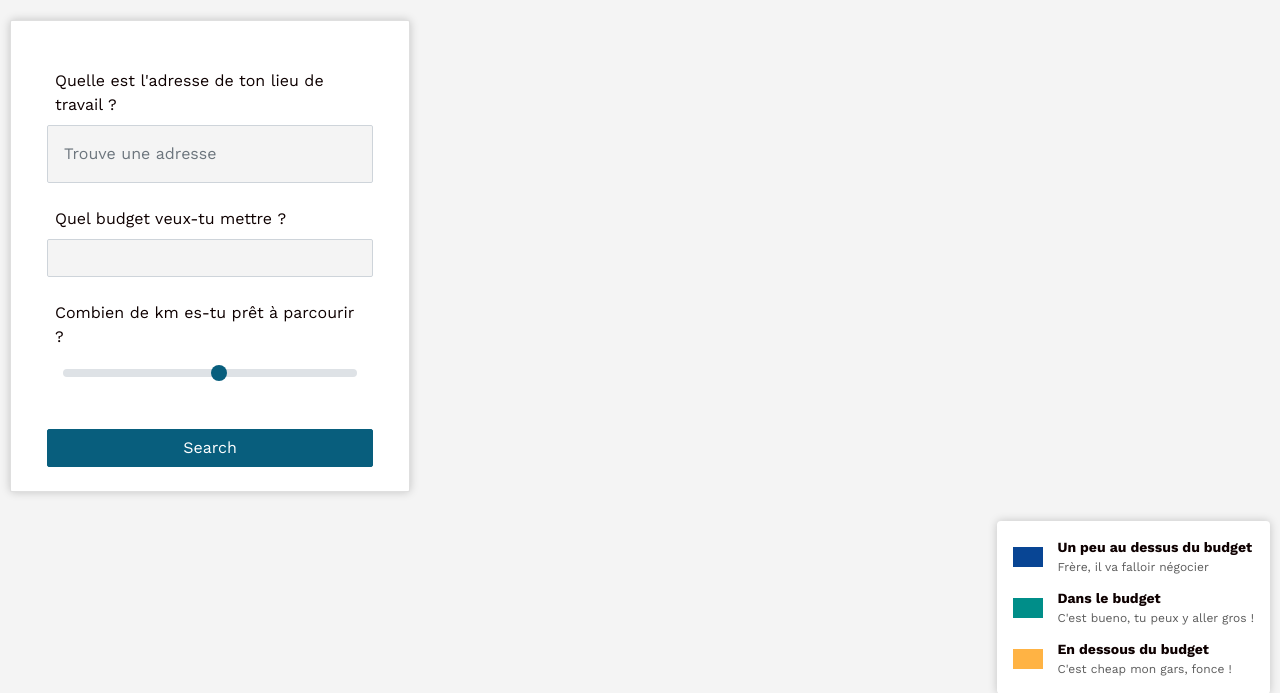
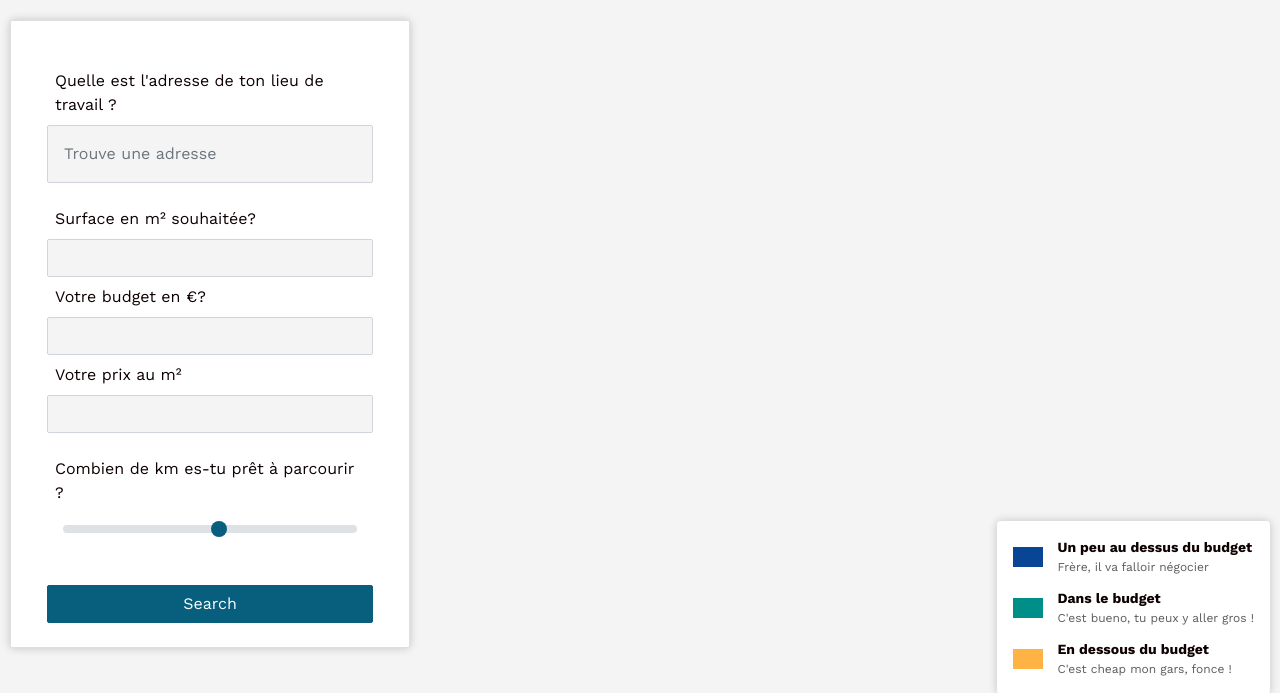
Before and after one commit to elbto/mappy-rhone, a Rails app: page /results in a window 1280 px wide. Shown: the part 59-752 px from the top of the page. Run offline with Rails 7, Linux system fonts and the light colour scheme; style sheets or scripts are compiled from the project's sources; parts of the project's set-up code (start-up, migrations or seed data) failed here and were passed over; some libraries are stand-ins or nearby versions.

Commit message:
on garde les infos sur la page index

```diff
--- a/app/views/communes/index.html.erb
+++ b/app/views/communes/index.html.erb
@@ -17,7 +17,6 @@
     }
   ]
 %>
-
 <main>
   <div class="mapbox-section">
     <div class="mapbox" id="map"
@@ -40,16 +39,21 @@
                                   id: 'geo-address',
                                   class:"form-control p-3" %>
               </div>
-              <div class="label my-3">
-                <%= f.label :price, 'Quel budget veux-tu mettre ?', class: "p-2" %>
-                <%= f.text_field :price_query, class:"form-control " %>
-              </div>
+           <div class="label my-3" data-controller="price">
+              <%= f.label :price, 'Surface en m² souhaitée?', class: "p-2" %>
+              <%= f.text_field :metre_query, class:"form-control ", data: { price_target: "metre", action: "keyup->price#calcul"}, value: params[:metre_query]%>
+              <%= f.label :price, 'Votre budget en €?', class: "p-2" %>
+              <%= f.text_field :budget_query, class:"form-control ", data: { price_target: "budget", action: "keyup->price#calcul"}, value: params[:budget_query] %>
+              <%= f.label :price, 'Votre prix au m²', class: "p-2" %>
+              <%= f.text_field :price_query, class:"form-control ", data: { price_target: "price"  }, value: params[:price_query] %>
+           </div>
               <div class="label my-3" data-controller="slider">
                 <%= f.label :km, 'Combien de km es-tu prêt à parcourir ?', class: "p-2" %>
                 <div class="d-flex">
                   <%= f.range_field :km, in: 0..30 ,class:"form-range p-3", min:"0", max:"30", step:"2",
                   data: {target: "slider.cursor",
-                        action: "change->slider#slide"}
+                        action: "change->slider#slide"},
+                  value: params[:km]
                   %>
                   <span class="text-secondary" data-slider-target="range"></span>
                 </div>
--- a/app/views/pages/home.html.erb
+++ b/app/views/pages/home.html.erb
@@ -20,7 +20,7 @@
            </div>
            <div class="label my-3" data-controller="price">
               <%= f.label :price, 'Surface en m² souhaitée?', class: "p-2" %>
-              <%= f.text_field :metre_query, class:"form-control ", data: { price_target: "metre"}%>
+              <%= f.text_field :metre_query, class:"form-control ", data: { price_target: "metre", action: "keyup->price#calcul"}%>
               <%= f.label :price, 'Votre budget en €?', class: "p-2" %>
               <%= f.text_field :budget_query, class:"form-control ", data: { price_target: "budget", action: "keyup->price#calcul"} %>
               <%= f.label :price, 'Votre prix au m²', class: "p-2" %>
```
